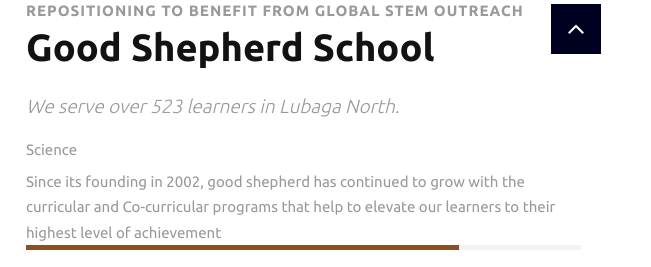
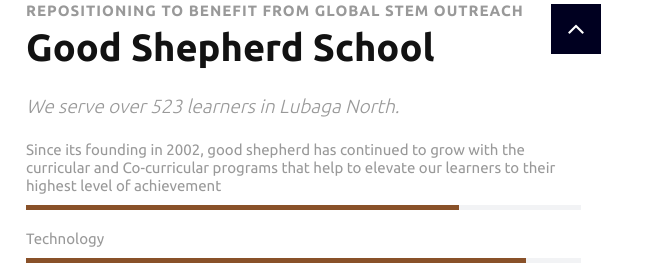
Before and after one commit to marksemakula/goodshepherd, a plain HTML site: page index.html in a window 1280 px wide. Shown: the part 846-1113 px from the top of the page, 629-1280 px from the left. Drawn offline with Linux system fonts and the light colour scheme.

Commit message:
Update index.html

```diff
--- a/index.html
+++ b/index.html
@@ -163,8 +163,8 @@
 
                         <div class="skills">
                             <div class="skills-wrapper">
-                                <h3>Science</h3>
-                                    Since its founding in 2002, good shepherd has continued to grow with the curricular and Co-curricular programs that help to elevate our learners to their highest level of achievement
+                                <h3>Since its founding in 2002, good shepherd has continued to grow with the curricular and Co-curricular programs that help to elevate our learners to their highest level of achievement</h3>
+
                                 <div class="progress">
                                     <div class="progress-bar progress-bar-success color6 wow slideInLeft" role="progressbar" aria-valuenow="78" aria-valuemin="0" aria-valuemax="100" style="width: 78%">
                                     </div>
```
